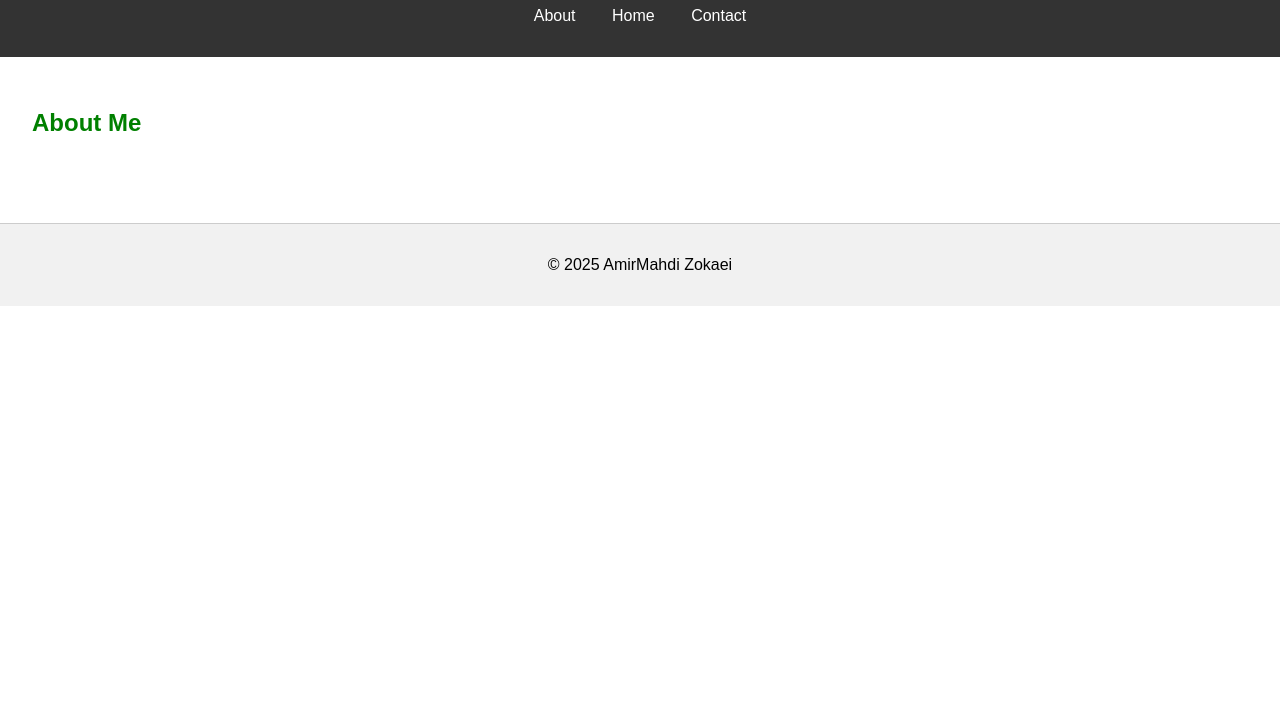
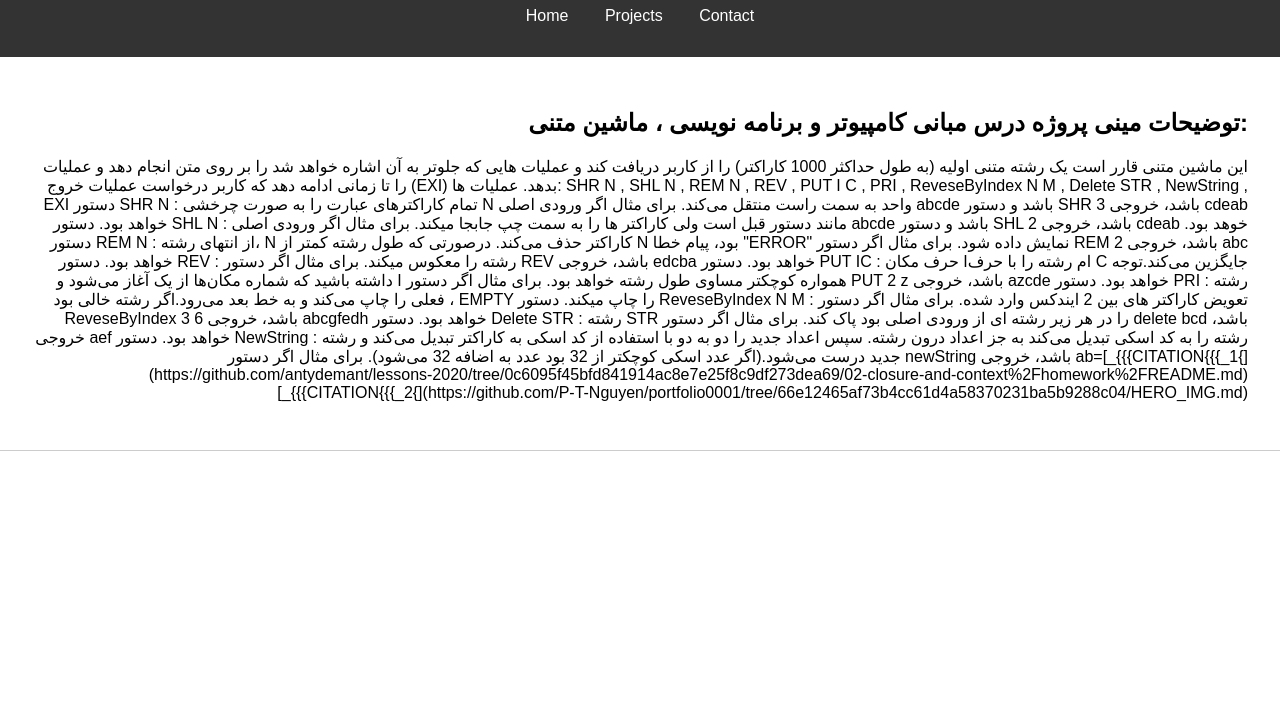
Before and after one commit to AmirMZ05/project.html, a plain HTML site: page index.html in a window 1280 px wide. Shown: the part 89-800 px from the top of the page. Drawn offline with Linux system fonts and the light colour scheme.

Commit message:
Update index.html

```diff
--- a/index.html
+++ b/index.html
@@ -1,11 +1,6 @@
 <!DOCTYPE html>
 <html lang="en">
 <head>
-<style>
-body {
-  background-image: url("P2.jpg");
-}
-</style>
     <meta charset="UTF-8">
     <meta name="viewport" content="width=device-width, initial-scale=1.0">
     <title>Portfolio Template</title>
@@ -13,22 +8,41 @@ body {
 </head>
 <body>
     <header>
-        <h1>AmirMahdi Zokaei's project</h1>
+        <h1>About AmirMahdi Zokaei</h1>
         <nav>
             <ul>
-                <li><a href="https://amirmz05.github.io/about.html/">About</a></li>
                 <li><a href="https://amirmz05.github.io/">Home</a></li>
+                <li><a href="https://amirmz05.github.io/project.html/">Projects</a></li>
                 <li><a href="https://amirmz05.github.io/contact.html/">Contact</a></li>
             </ul>
         </nav>
     </header>
     <section id="about">
-        <h2 style="color:green;">About Me</h2>
-        <p style="color:white;">Born in Iran (2005) , 19 years old , University (CE) student , resume...</p>
-    </section>
+        <h2 class="section-heading" style="text-align: right;">توضیحات مینی پروژه درس مبانی کامپیوتر و برنامه نویسی ، ماشین متنی:</h2>
+        <p class="text-white" style="text-align: right;">این ماشین متنی قارر است یک رشته متنی اولیه (به طول حداکثر 1000 کاراکتر) را از کاربر دریافت کند و عملیات هایی که جلوتر به آن اشاره خواهد شد را بر روی متن انجام دهد و عملیات را تا زمانی ادامه دهد که کاربر درخواست عملیات خروج (EXI) بدهد.
+عملیات ها: SHR N , SHL N , REM N , REV , PUT I C , PRI , ReveseByIndex N M , Delete STR , NewString , EXI
+دستور SHR N : تمام کاراکترهای عبارت را به صورت چرخشی N واحد به سمت راست منتقل می‌کند.
+برای مثال اگر ورودی اصلی abcde باشد و دستور SHR 3 باشد، خروجی cdeab خواهد بود.
 
-    <footer>
-        <p>&copy; 2025 AmirMahdi Zokaei</p>
-    </footer>
-</body>
-</html>
+دستور SHL N : مانند دستور قبل است ولی کاراکتر ها را به سمت چپ جابجا میکند.
+برای مثال اگر ورودی اصلی abcde باشد و دستور SHL 2  باشد، خروجی cdeab  خوهد بود.
+
+دستور REM N : از انتهای رشته، N‌ کاراکتر حذف می‌کند. درصورتی که طول رشته کمتر از N‌ بود،‌ پیام خطا "ERROR" نمایش داده شود.
+برای مثال اگر دستور REM 2 باشد، خروجی abc خواهد بود.
+
+دستور REV : رشته را معکوس میکند.
+برای مثال اگر دستور REV باشد، خروجی edcba خواهد بود.
+
+دستور PUT IC : حرف مکان Iام رشته را با حرف C جایگزین می‌کند.توجه داشته باشید که شماره مکان‌ها از یک آغاز می‌شود و I ‌همواره کوچکتر مساوی طول رشته خواهد بود.
+برای مثال اگر دستور PUT 2 z  باشد، خروجی azcde خواهد بود.
+
+دستور PRI : رشته فعلی را چاپ می‌کند و به خط بعد می‌رود.اگر رشته خالی بود ، EMPTY  را چاپ میکند.
+
+دستور ReveseByIndex N M : تعویض کاراکتر های بین 2 ایندکس وارد شده.
+برای مثال اگر دستور ReveseByIndex 3 6 باشد، خروجی abcgfedh خواهد بود.
+
+دستور Delete STR : رشته STR را در هر زیر رشته ای از ورودی اصلی بود پاک کند.
+برای مثال اگر دستور delete bcd باشد، خروجی aef خواهد بود.
+
+دستور NewString : رشته را به کد اسکی تبدیل می‌کند به جز اعداد درون رشته. سپس اعداد جدید را دو به دو با استفاده از کد اسکی به کاراکتر تبدیل می‌کند و رشته جدید درست می‌شود.(اگر عدد اسکی کوچکتر از 32 بود عدد به اضافه 32 می‌شود).
+برای مثال اگر دستور newString باشد، خروجی ab=[_{{{CITATION{{{_1{](https://github.com/antydemant/lessons-2020/tree/0c6095f45bfd841914ac8e7e25f8c9df273dea69/02-closure-and-context%2Fhomework%2FREADME.md)[_{{{CITATION{{{_2{](https://github.com/P-T-Nguyen/portfolio0001/tree/66e12465af73b4cc61d4a58370231ba5b9288c04/HERO_IMG.md)
```
